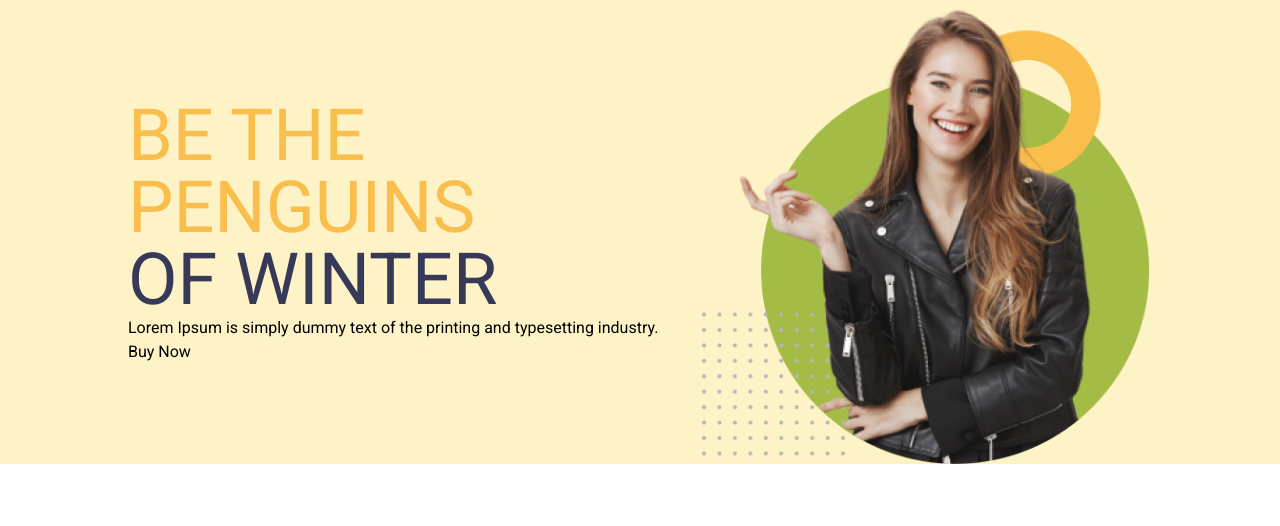
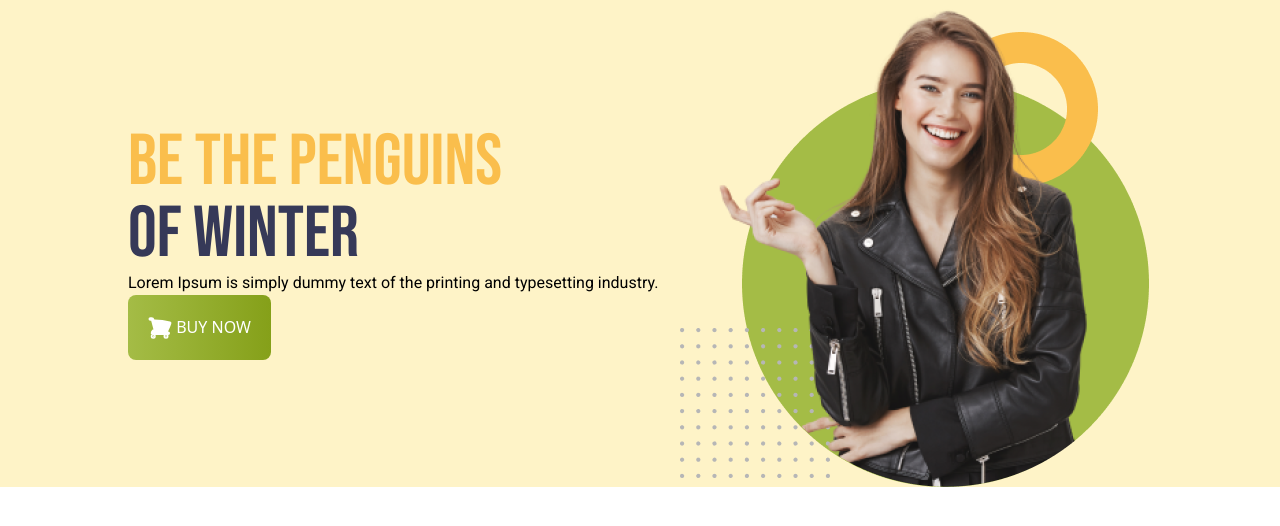
Before and after one commit to DevPentakill/penguin-fashion-with-tailwind, a plain HTML site: page index.html in a window 1280 px wide. Drawn offline with nearby package versions, Linux system fonts and the light colour scheme.

Commit message:
Created the button in banner section

```diff
--- a/index.html
+++ b/index.html
@@ -12,9 +12,15 @@
         rel="stylesheet">
     <script src="https://cdn.tailwindcss.com"></script>
     <style>
-        * {
+        .font-bebas {
             font-family: 'Bebas Neue', sans-serif;
+        }
+
+        .font-m {
             font-family: 'Montserrat', sans-serif;
+        }
+
+        .font-r {
             font-family: 'Roboto', sans-serif;
         }
     </style>
@@ -27,14 +33,20 @@
         <!-- Banner code starts here. -->
         <div class="flex justify-between items-center">
             <div>
-                <h1 class="text-7xl uppercase">
+                <h1 class="text-7xl uppercase font-bebas">
                     <span class="text-[#FABE4C]">Be the Penguins</span>
                     <br>
                     <span class="text-[#363958]">of Winter</span>
                 </h1>
-                <p>Lorem Ipsum is simply dummy text of the printing
+                <p class="font-r">Lorem Ipsum is simply dummy text of the printing
                     and typesetting industry.</p>
-                <button>Buy Now</button>
+                <button
+                    class="uppercase font-medium py-5 px-5 bg-gradient-to-r from-[#A4BC46] to-[#85A019] rounded-lg text-white"><svg
+                        xmlns="http://www.w3.org/2000/svg" fill="white" viewBox="0 0 24 24" stroke-width="3.5"
+                        stroke="currentColor" class="w-6 h-6 inline">
+                        <path stroke-linecap="round" stroke-linejoin="round"
+                            d="M2.25 3h1.386c.51 0 .955.343 1.087.835l.383 1.437M7.5 14.25a3 3 0 0 0-3 3h15.75m-12.75-3h11.218c1.121-2.3 2.1-4.684 2.924-7.138a60.114 60.114 0 0 0-16.536-1.84M7.5 14.25 5.106 5.272M6 20.25a.75.75 0 1 1-1.5 0 .75.75 0 0 1 1.5 0Zm12.75 0a.75.75 0 1 1-1.5 0 .75.75 0 0 1 1.5 0Z" />
+                    </svg> Buy Now</button>
             </div>
             <div>
                 <img src="./images/model.png" alt="Shundor APu">
```
